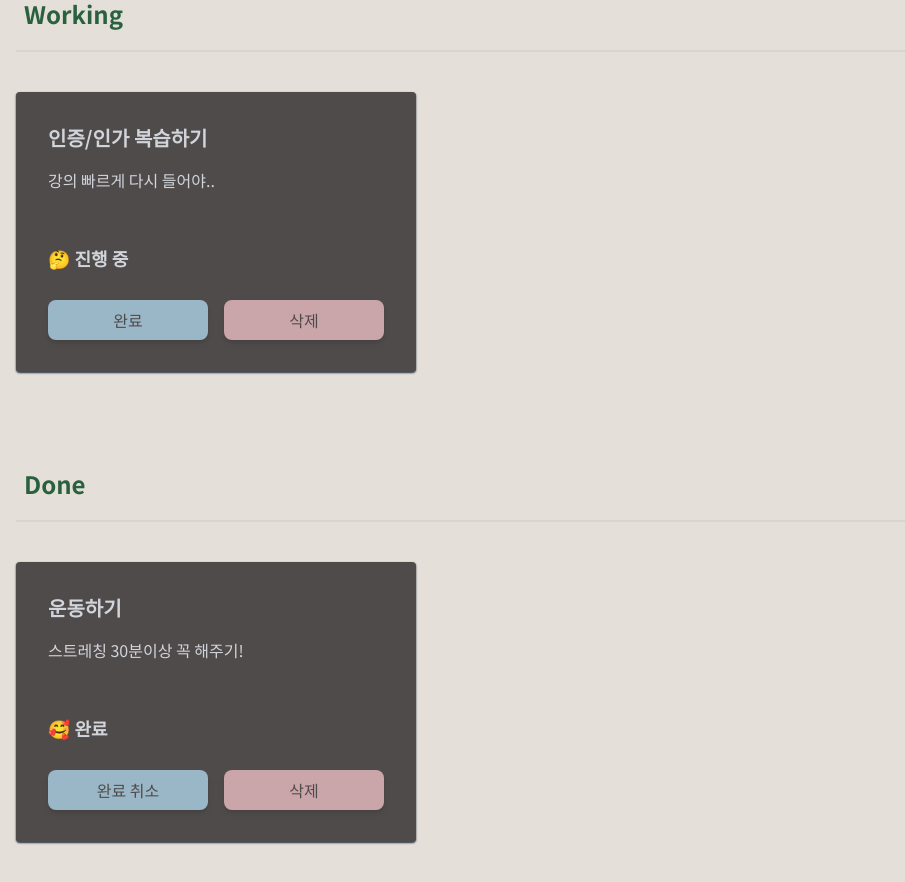
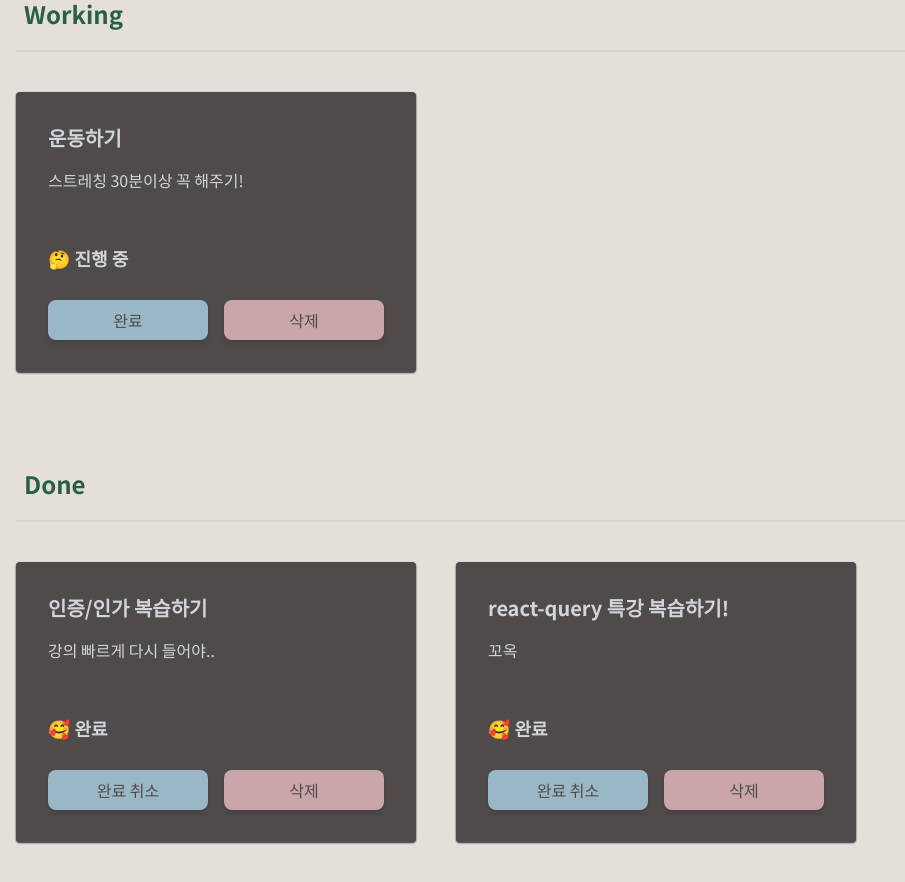
Before and after one commit to Hyeryeon-Seo/Next-prac2-to-do-list, a Next.js app: page /todos-csr in a window 1280 px wide. Shown: the part 500-1382 px from the top of the page, without its empty margins (0-905 px from the left). Built offline with nearby package versions, Linux system fonts and the light colour scheme; data requests are answered from the project's data file.

Commit message:
chore: import dev-tools, use optional chaining for 'todos' in TodoList.tsx

```diff
--- a/db.json
+++ b/db.json
@@ -9,13 +9,19 @@
       "id": "1",
       "title": "운동하기",
       "contents": "스트레칭 30분이상 꼭 해주기!",
-      "isDone": true
+      "isDone": false
     },
     {
       "id": "8186",
       "title": "인증/인가 복습하기",
       "contents": "강의 빠르게 다시 들어야..",
-      "isDone": false
+      "isDone": true
+    },
+    {
+      "id": "e7da",
+      "title": "react-query 특강 복습하기!",
+      "contents": "꼬옥",
+      "isDone": true
     }
   ]
 }
--- a/src/app/layout.tsx
+++ b/src/app/layout.tsx
@@ -21,9 +21,9 @@ export default function RootLayout({
     return (
         <html lang="en">
             <body className={noto_sans.className}>
-                <ToastContainer />
                 <NavBar />
                 <QueryProvider>{children}</QueryProvider>
+                <ToastContainer />
             </body>
         </html>
     );
--- a/src/app/provider.tsx
+++ b/src/app/provider.tsx
@@ -1,13 +1,17 @@
-"use client";
+'use client';
 
-import { QueryClient, QueryClientProvider } from "@tanstack/react-query";
+import { QueryClient, QueryClientProvider } from '@tanstack/react-query';
+import { ReactQueryDevtools } from '@tanstack/react-query-devtools';
 
 const QueryProvider = ({ children }: React.PropsWithChildren) => {
-	const queryClient = new QueryClient();
+    const queryClient = new QueryClient();
 
-	return (
-		<QueryClientProvider client={queryClient}>{children}</QueryClientProvider>
-	);
+    return (
+        <QueryClientProvider client={queryClient}>
+            {children}
+            <ReactQueryDevtools initialIsOpen={false} />
+        </QueryClientProvider>
+    );
 };
 
 export default QueryProvider;
--- a/src/components/TodoList.tsx
+++ b/src/components/TodoList.tsx
@@ -8,7 +8,7 @@ const TodoList = ({ title, todos, page }: { title: string; todos: Todo[]; page?:
             <p className="pl-2 text-2xl font-bold text-green-900/90">{title}</p>
             <hr className=" border-[0.5px] border-neutral-500/10" />
             <div className="flex flex-wrap gap-10 pt-5">
-                {todos.map((todo: Todo) => {
+                {todos?.map((todo: Todo) => {
                     return <TodoItem todo={todo} page={page} key={todo.id} />;
                 })}
             </div>
```
